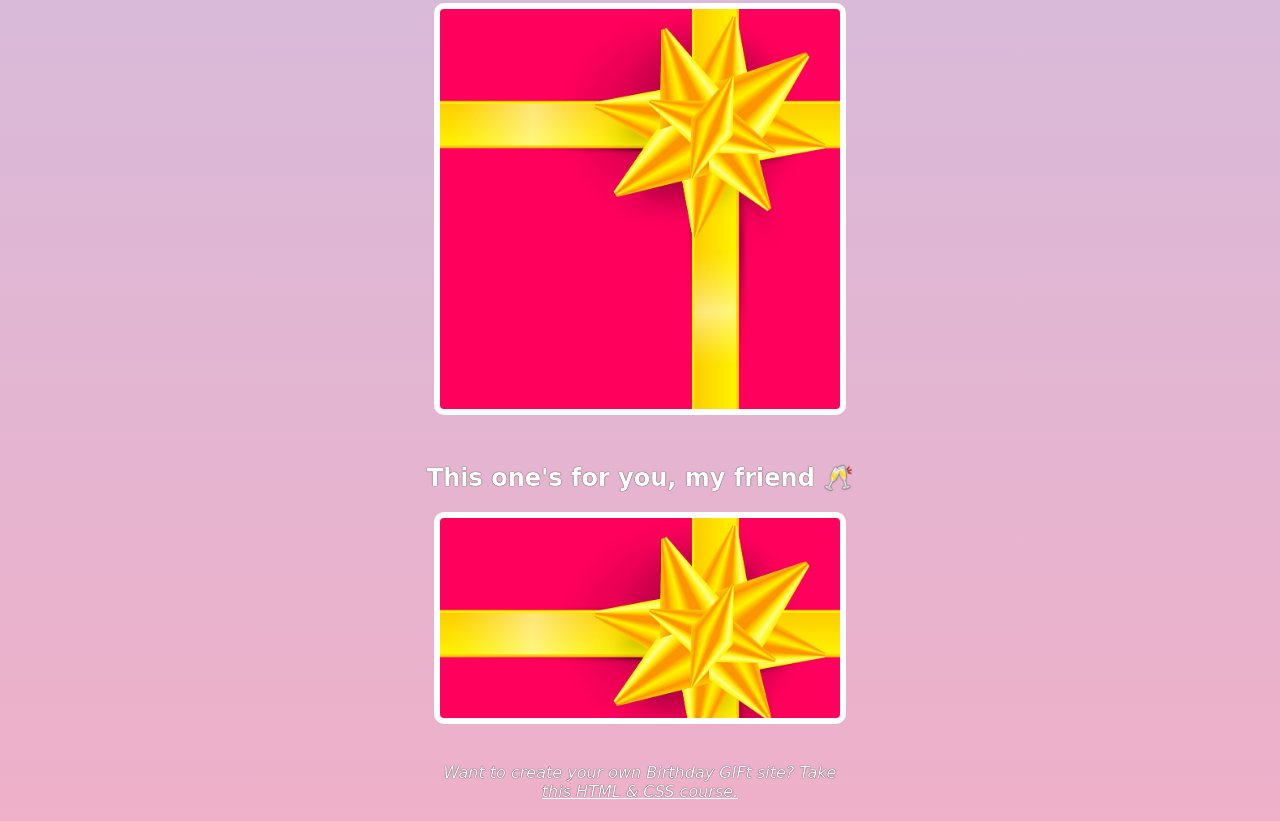
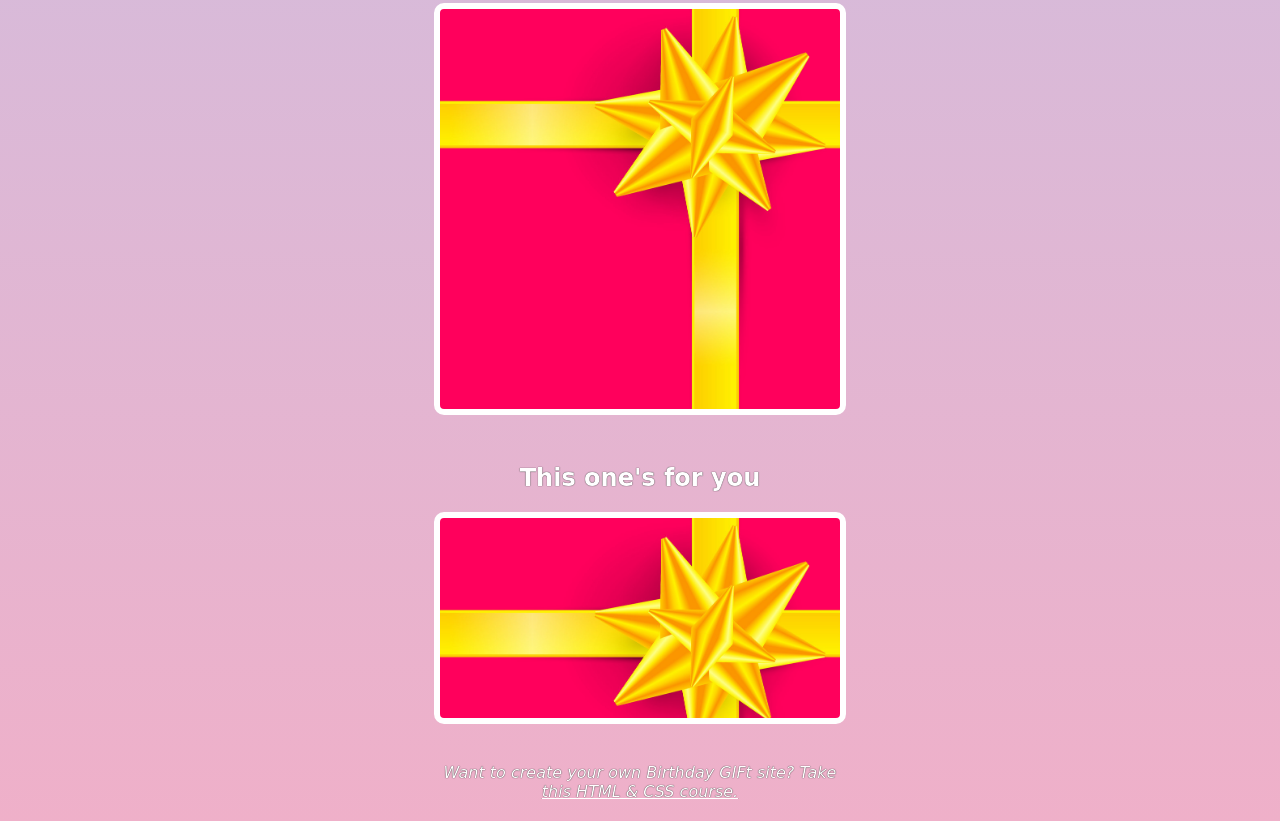
Before and after one commit to VISHWA29I/birthdaysite, a website built with Vite: page index.html in a window 1280 px wide. Shown: the part 1988-2809 px from the top of the page. Built offline with nearby package versions, Linux system fonts and the light colour scheme; a web font is replaced by a local one.

Commit message:
TXT change

```diff
--- a/index.html
+++ b/index.html
@@ -35,7 +35,7 @@
         </div>
 
          <div class="gift-section">
-            <h2 class="gift-title">This one's for you, my friend 🥂</h2>
+            <h2 class="gift-title">This one's for you</h2>
             <div class="gift-img" id="gift-img-cheers"></div>
         </div>
 
```
